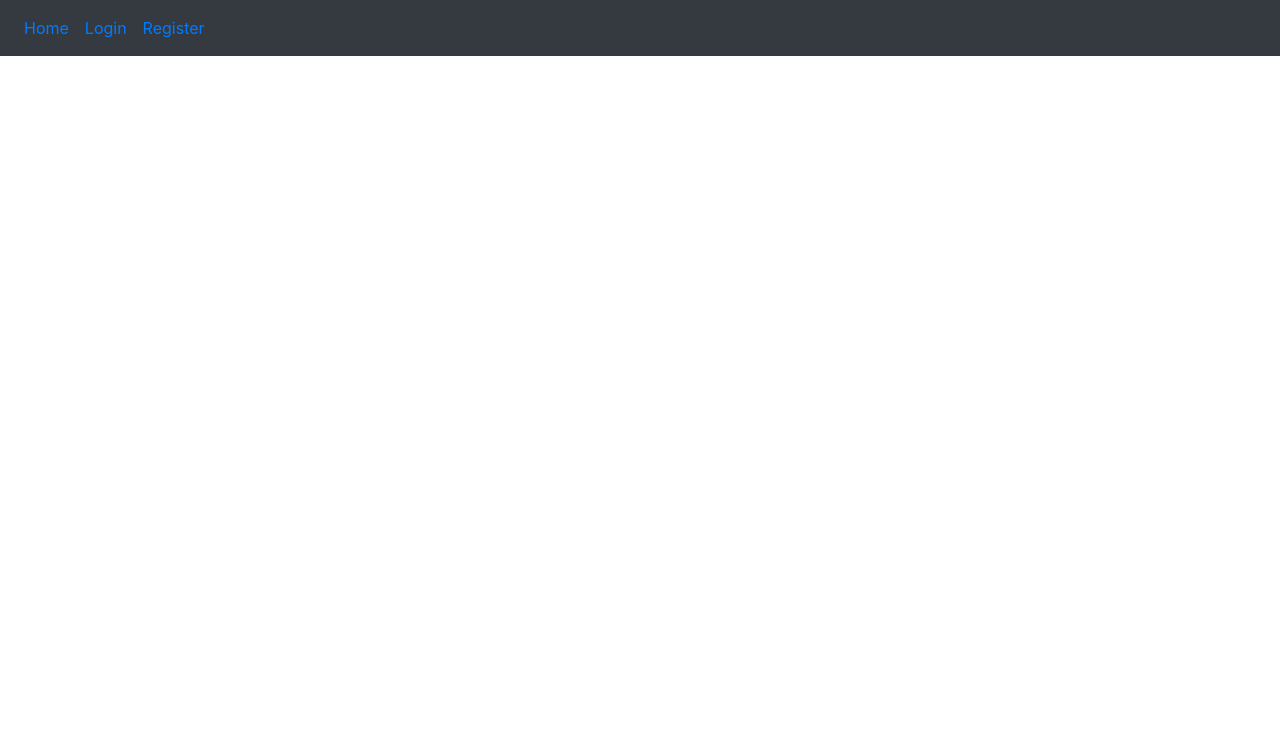
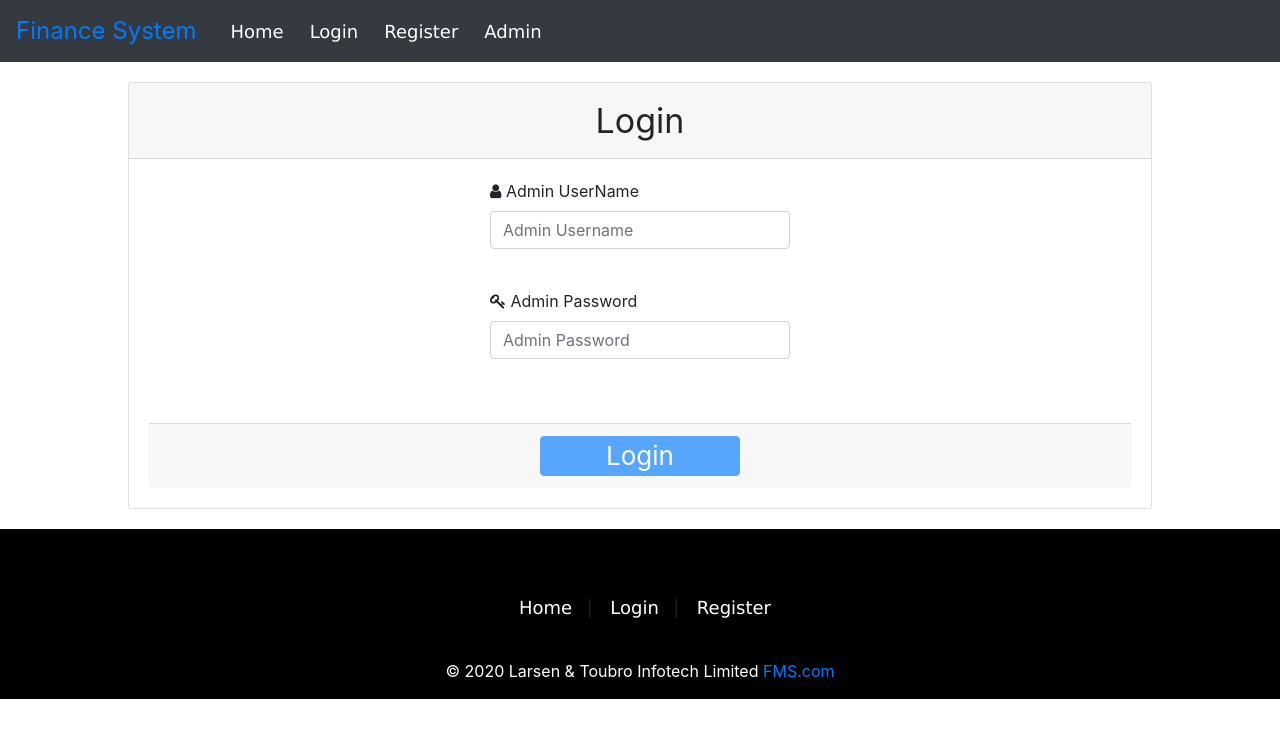
Before and after one commit to bhavinnirmal29/Finance-Management-Project, an Angular app: page /Admin in a window 1280 px wide. Before the commit this address led to /. Shown: the top 738 px of the page. Built offline with nearby package versions, Linux system fonts and the light colour scheme.

Commit message:
Admin UI Updated

```diff
--- a/src/app/app-routing.module.ts
+++ b/src/app/app-routing.module.ts
@@ -1,5 +1,6 @@
 import { NgModule } from '@angular/core';
 import { RouterModule, Routes } from '@angular/router';
+import { AdminComponent } from './components/admin/admin.component';
 import { HomeComponent } from './components/home/home.component';
 import { LoginComponent } from './components/login/login.component';
 import { RegisterComponent } from './components/register/register.component';
@@ -8,7 +9,8 @@ const routes: Routes = [
   {path:'',component:HomeComponent,pathMatch:"full"},
   {path:'Home',component:HomeComponent},
   {path:'Login',component:LoginComponent},
-  {path:'Register',component:RegisterComponent}
+  {path:'Register',component:RegisterComponent},
+  {path:'Admin',component:AdminComponent}
 ];
 
 @NgModule({
--- a/src/app/components/admin/admin.component.css
+++ b/src/app/components/admin/admin.component.css
@@ -0,0 +1,38 @@
+.card-background{
+    color:grey;
+}
+.card-header{
+    font-size:34px;
+    text-align: center;
+}
+.common-margin{
+    margin-top:20px;
+    margin-left: 10%;
+    margin-right: 10%;
+}
+.form-center{
+    display:grid ;
+    place-items:center;
+}
+.card-footer-center{
+    display: grid;
+    place-items: center;
+}
+button{
+    width:200px;
+    height:40px;
+    line-height: 20px;
+    font-size: 26px;
+}
+button:hover{
+    background-color: black;
+    color:white;
+}
+.alert-msg{
+    font-size:medium;
+    padding-right: 120px;
+}
+
+.input-width{
+    width: 300px;
+}
--- a/src/app/components/admin/admin.component.html
+++ b/src/app/components/admin/admin.component.html
@@ -1 +1,29 @@
-<p>admin works!</p>
+<div>
+    <div class="card common-margin">
+        <div class="card-header">Login</div>
+            <div class="card-body">
+                <form #AdminForm="ngForm" name="AdminForm" (ngSubmit)="AdminLogin(AdminForm)">
+                    <div style="display:grid ;place-items:center;">
+                        <div class="form-group">
+                            <label for="userName"><i class="fa fa-user" aria-hidden="true"></i> Admin UserName</label>
+                            <input type="text" class="form-control input-width" name="userName" [(ngModel)]="model.userName" #userName="ngModel" placeholder="Admin Username" required />
+                            <br>
+                            <span class="alert alert-danger alert-msg" *ngIf="userName.touched && userName.errors?.required">UserName is Required</span>
+                        </div>
+                        <div class="form-group">
+                            <label for="pwd"><i class="fa fa-key"></i> Admin Password</label>
+                            <input type="password" class="form-control input-width" name="pwd" [(ngModel)]="model.pwd" #pwd="ngModel" placeholder="Admin Password" required />
+                            <br>
+                            <span class="alert alert-danger alert-msg" *ngIf="pwd.touched && pwd.errors?.required">Password is Required</span>
+                        </div>
+                        <br>
+                    </div>
+                    <div class="card-footer card-footer-center">
+                        <button class="btn btn-primary" [disabled]="AdminForm.invalid">Login</button>
+                    </div>
+                </form>
+            </div>
+        <div>
+    </div>
+</div>
+<app-footer></app-footer>
--- a/src/app/components/admin/admin.component.ts
+++ b/src/app/components/admin/admin.component.ts
@@ -1,4 +1,5 @@
 import { Component, OnInit } from '@angular/core';
+import { NgForm } from '@angular/forms';
 
 @Component({
   selector: 'app-admin',
@@ -7,9 +8,16 @@ import { Component, OnInit } from '@angular/core';
 })
 export class AdminComponent implements OnInit {
 
-  constructor() { }
-
+  name:string;
+  pwd:string;
+  model:any=[];
+  constructor() {}
   ngOnInit(): void {
+  }
+  AdminLogin(AdminForm:NgForm):void{
+    this.name =AdminForm.value.userName;
+    this.pwd=AdminForm.value.pwd;
+    console.log(this.name+" "+this.pwd);
   }
 
 }
--- a/src/app/components/footer/footer.component.css
+++ b/src/app/components/footer/footer.component.css
@@ -0,0 +1,19 @@
+.icon-size{
+    font-size: xx-large;
+}
+
+.footer-link-style{
+    font-size:18px;
+    font-family: 'Lucida Sans', 'Lucida Sans Regular', 'Lucida Grande', 'Lucida Sans Unicode', Geneva, Verdana, sans-serif;
+    margin-left: 10px;
+    color:white;
+    transition-duration: 0.6s ;
+}
+.footer-link-style:hover{
+    color: mediumblue;
+    transition-property:all;
+    font-weight: bold;
+}
+.pipe-style{
+    font-size: xx-large;
+}
--- a/src/app/components/footer/footer.component.html
+++ b/src/app/components/footer/footer.component.html
@@ -1,5 +1,40 @@
-<div class="container center-align">
+<!-- Footer -->
+<footer class="container-fluid" style="background-color: black;">
 
-        &copy; 2020 Larsen & Toubro Infotech Limited
+    <!-- Footer Elements -->
+    <div class="container">
 
-</div>
+      <!-- Social buttons -->
+      <ul class="list-unstyled list-inline text-center" style="margin-top:20px;padding-top:50px">
+        <li class="list-inline-item">
+            <a routerLink="Home" class="footer-link-style">
+              Home
+            </a>
+            &nbsp;&nbsp;|
+          </li>
+        <li class="list-inline-item">
+            <a routerLink="Login" class="footer-link-style">
+              Login
+            </a>
+            &nbsp;&nbsp;|
+          </li>
+        <li class="list-inline-item pipe-style">
+          <a routerLink="Register" class="footer-link-style">
+            Register
+          </a>
+        </li>
+      </ul>
+      <!-- Social buttons -->
+
+    </div>
+    <!-- Footer Elements -->
+
+    <!-- Copyright -->
+    <div class="footer-copyright text-center py-3" style="color: white;">&copy; 2020 Larsen & Toubro Infotech Limited
+      <a href="#">FMS.com</a>
+    </div>
+    <!-- Copyright -->
+
+  </footer>
+  <!-- Footer -->
+  <router-outlet></router-outlet>
--- a/src/app/components/login/login.component.html
+++ b/src/app/components/login/login.component.html
@@ -28,7 +28,10 @@
         <label class="ForgotPassword"><u>Forgot Password?</u></label><br>
         <label>Have trouble logging in? <b>Get Help</b></label>
     </div>
+    <div>
+        <h3>New To FMS ? <a [routerLink]="['/Register']" >Register Here</a></h3>
+    </div>
 
 </form>
 </div>
-<app-footer></app-footer>
+<router-outlet></router-outlet>
--- a/src/app/components/navigation-bar/navigation-bar.component.css
+++ b/src/app/components/navigation-bar/navigation-bar.component.css
@@ -0,0 +1,16 @@
+.logo-size{
+    font-size: 24px;
+}
+.nav-link-style{
+    font-size:18px;
+    font-family: 'Lucida Sans', 'Lucida Sans Regular', 'Lucida Grande', 'Lucida Sans Unicode', Geneva, Verdana, sans-serif;
+    margin-left: 10px;
+    color:white;
+    transition-duration: 0.2s ;
+}
+.nav-link-style:hover{
+    background-color: ghostwhite;
+    color:black;
+    transition-property:all;
+    font-weight: bold;
+}
--- a/src/app/components/navigation-bar/navigation-bar.component.html
+++ b/src/app/components/navigation-bar/navigation-bar.component.html
@@ -1,14 +1,17 @@
-<nav class="navbar navbar-expand-sm bg-dark">
-
+<nav class="navbar navbar-expand-lg bg-dark">
+    <a class="navbar-brand logo-size" href="#">Finance System</a>
     <ul class="navbar-nav">
       <li class="nav-item">
-        <a class="nav-link" href="Home">Home</a>
+        <a class="nav-link nav-link-style" href="Home">Home</a>
       </li>
       <li class="nav-item">
-        <a class="nav-link" href="Login">Login</a>
+        <a class="nav-link nav-link-style" href="Login">Login</a>
       </li>
       <li class="nav-item">
-        <a class="nav-link" href="Register">Register</a>
+        <a class="nav-link nav-link-style" href="Register">Register</a>
+      </li>
+      <li class="nav-item">
+        <a class="nav-link nav-link-style" href="Admin">Admin</a>
       </li>
     </ul>
 
--- a/src/index.html
+++ b/src/index.html
@@ -6,6 +6,7 @@
   <base href="/">
   <meta name="viewport" content="width=device-width, initial-scale=1">
   <link rel="icon" type="image/x-icon" href="favicon.ico">
+  <link rel="stylesheet" type="text/css" href="https://maxcdn.bootstrapcdn.com/font-awesome/4.7.0/css/font-awesome.min.css" />
 </head>
 <body>
   <app-root></app-root>
```
